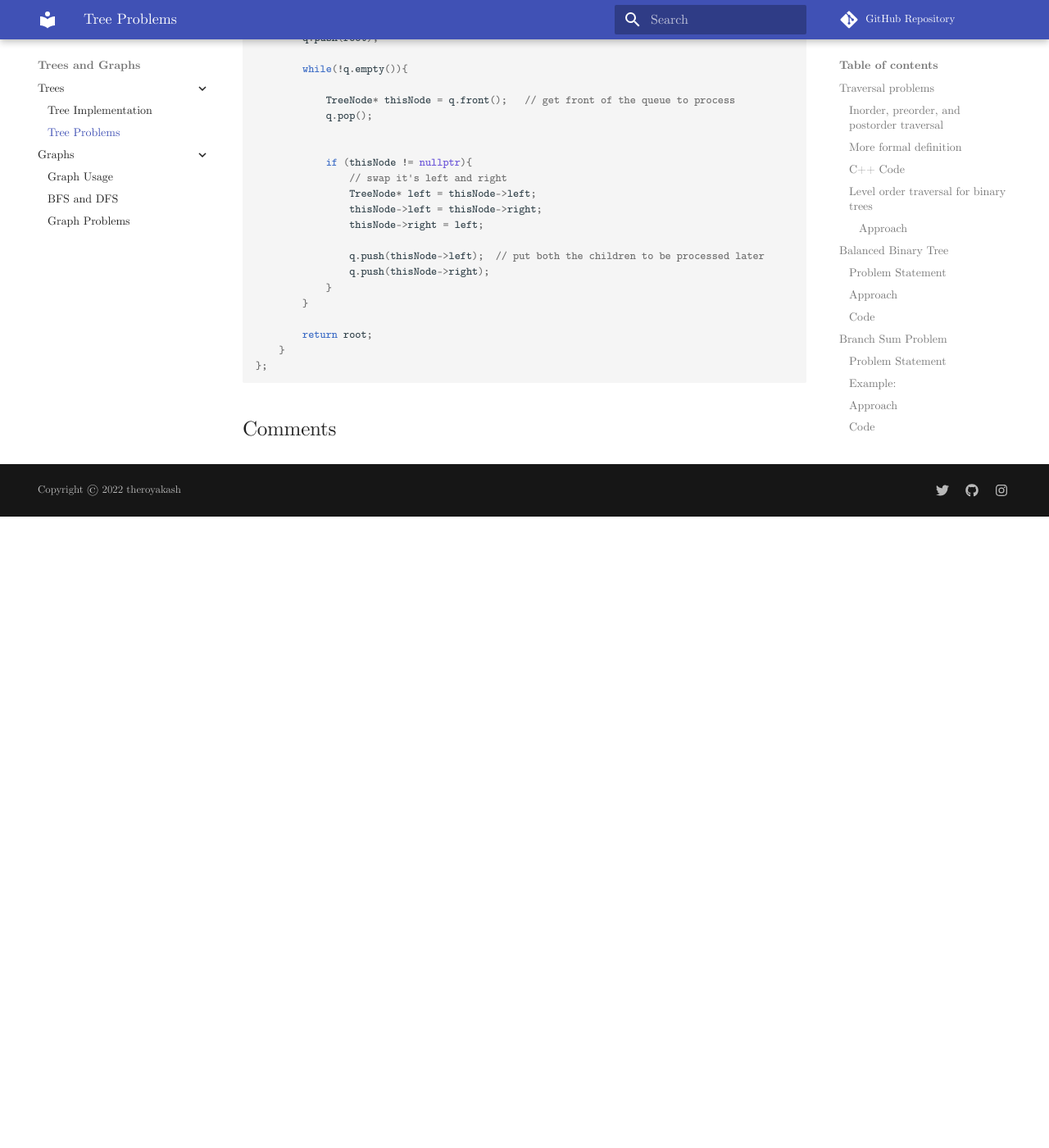
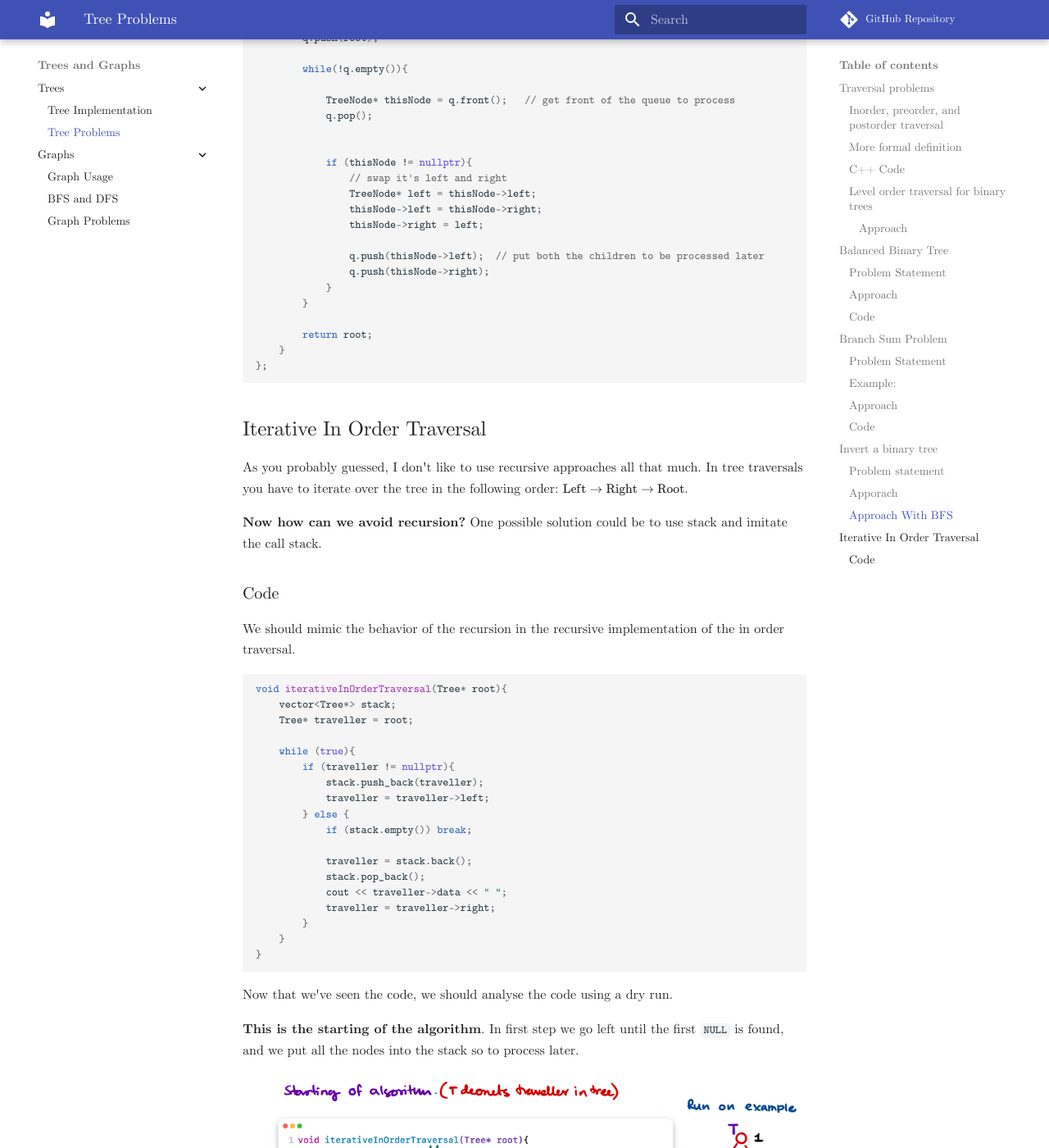
Before and after one commit to theroyakash/algorithms.theroyakash.com, an MkDocs documentation site: the page built from docs/trees/problems.md, in a window 1280 px wide and 1400 px high, scrolled down 7237 px. Shown: the whole window at 82% size. Built offline with MkDocs 1.6.1 and Material for MkDocs 9.7.7, drawn with Linux system fonts in a browser that asks for light colours; comment, search, counter and statistics services are not loaded; before the commit the page ends 7867 px from its top, so only the background shows below that; some of the changed text lies outside the part shown.

Commit message:
added Iterative In Order Traversal

````diff
--- a/docs/trees/problems.md
+++ b/docs/trees/problems.md
@@ -243,3 +243,53 @@
     }
 };
 ```
+
+## Iterative In Order Traversal
+As you probably guessed, I don't like to use recursive approaches all that much. In tree traversals you have to iterate over the tree in the following order: $\text{Left} \to \text{Right} \to \text{Root}$.
+
+**Now how can we avoid recursion?** One possible solution could be to use stack and imitate the call stack.
+
+### Code
+We should mimic the behavior of the recursion in the recursive implementation of the in order traversal.
+```cpp
+void iterativeInOrderTraversal(Tree* root){
+    vector<Tree*> stack;
+    Tree* traveller = root;
+
+    while (true){
+        if (traveller != nullptr){
+            stack.push_back(traveller);
+            traveller = traveller->left;
+        } else {
+            if (stack.empty()) break;
+
+            traveller = stack.back();
+            stack.pop_back();
+            cout << traveller->data << " ";
+            traveller = traveller->right;
+        }
+    }
+}
+```
+
+Now that we've seen the code, we should analyse the code using a dry run.
+
+**This is the starting of the algorithm**. In first step we go left until the first `NULL` is found, and we put all the nodes into the stack so to process later.
+![step1](../images/iterativeInorder/step1.png)
+
+**Now** at this point we've reached the point where we should start processing the node. This node `stack.top()` do not have any left children so for left we don't do anything, and print this node, then we should go to right and process that.
+![step2](../images/iterativeInorder/step2.png)
+
+**We keep on deleting from stack and print until we go right** of Node 1.
+![step3](../images/iterativeInorder/step3.png)
+
+**Now we** reached to a `non-NULL` node so the `if` part will be executed. It will put all the left of `3` into the stack until a `NULL` is reached.
+![step4](../images/iterativeInorder/step4.png)
+![step5](../images/iterativeInorder/step5.png)
+![step6](../images/iterativeInorder/step6.png)
+![step7](../images/iterativeInorder/step7.png)
+![step8](../images/iterativeInorder/step8.png)
+
+At the very last step $\text{NODE}(5)$ will be processed which I did not show. It's a genuinely good problem and there is a lot to keep track of in the iterative version for a easy recursive problem.
+
+This goes to show how much the recursion stack actually helps, but at the cost of proper mental gymnastics to come up with a recursive approach.
--- a/overrides/main.html
+++ b/overrides/main.html
@@ -5,7 +5,7 @@
 
   <!-- Giscus -->
   <h2 id="__comments">{{ lang.t("meta.comments") }}</h2>
-
+  <p>This comments system is powered by <a href="https://github.com/theroyakash/theroyakash-algorithms-comments/discussions">GitHub Discussions</a></p>
 
         <script src="https://giscus.app/client.js"
                 data-repo="theroyakash/theroyakash-algorithms-comments"
````
Also changed, not shown: docs/images/iterativeInorder/step1.png (added), docs/images/iterativeInorder/step2.png (added), docs/images/iterativeInorder/step3.png (added), docs/images/iterativeInorder/step4.png (added), docs/images/iterativeInorder/step5.png (added), docs/images/iterativeInorder/step6.png (added), docs/images/iterativeInorder/step7.png (added), docs/images/iterativeInorder/step8.png (added).
